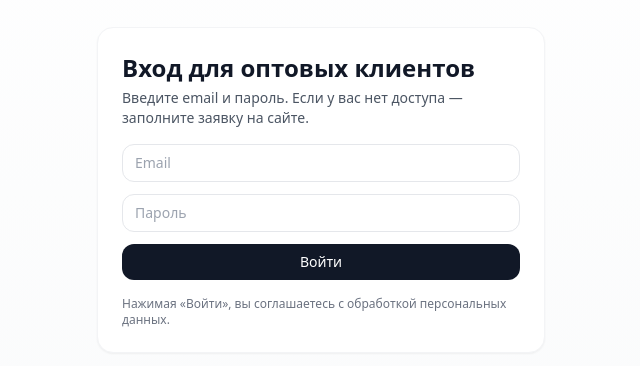
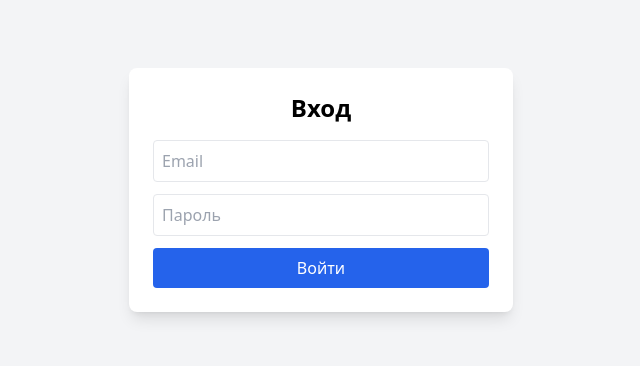
Before and after one commit to maxpeshkun/kawa-by-site, a Next.js app: page /login in a window 1280 px wide. Shown: the part 210-576 px from the top of the page, without its empty margins (319-959 px from the left). Built offline with nearby package versions, Linux system fonts and the light colour scheme.

Commit message:
Update login.js

```diff
--- a/pages/login.js
+++ b/pages/login.js
@@ -1,88 +1,91 @@
-// pages/auth/login.js
-import React, { useEffect, useState } from "react";
+import { useState } from "react";
+import { useRouter } from "next/router";
 
 export default function LoginPage() {
   const [email, setEmail] = useState("");
   const [password, setPassword] = useState("");
-  const [submitting, setSubmitting] = useState(false);
-  const [err, setErr] = useState(null);
+  const [loading, setLoading] = useState(false);
+  const [error, setError] = useState(null);
+  const router = useRouter();
 
-  // куда вернуться после логина
-  const [next, setNext] = useState("/");
-  useEffect(() => {
+  const handleSubmit = async (e) => {
+    e.preventDefault();
+    setLoading(true);
+    setError(null);
+
     try {
-      const url = new URL(window.location.href);
-      const n = url.searchParams.get("next");
-      setNext(n && n.startsWith("/") ? n : "/wholesale/order");
-    } catch {
-      setNext("/wholesale/order");
-    }
-  }, []);
-
-  async function onSubmit(e) {
-    e.preventDefault();
-    setErr(null);
-    try {
-      setSubmitting(true);
-      const resp = await fetch("/api/auth/login", {
+      // 1. Запрос логина
+      const loginRes = await fetch("/api/auth/login", {
         method: "POST",
         headers: { "Content-Type": "application/json" },
         body: JSON.stringify({ email, password }),
       });
-      const data = await resp.json().catch(() => ({}));
-      if (!resp.ok) throw new Error(data?.error || `HTTP ${resp.status}`);
-      window.location.href = next;
-    } catch (e) {
-      setErr(String(e?.message || e));
-    } finally {
-      setSubmitting(false);
-    }
+
+      if (!loginRes.ok) {
+        throw new Error("Неверный email или пароль");
       }
 
+      const { token } = await loginRes.json();
+      localStorage.setItem("token", token);
+
+      // 2. Проверка пользователя
+      const meRes = await fetch("/api/auth/me", {
+        headers: { Authorization: `Bearer ${token}` },
+      });
+
+      if (!meRes.ok) {
+        throw new Error("Ошибка авторизации");
+      }
+
+      const user = await meRes.json();
+      console.log("✅ Авторизован:", user);
+
+      // 3. Переход на личный кабинет
+      router.push("/dashboard");
+
+    } catch (err) {
+      setError(err.message);
+    } finally {
+      setLoading(false);
+    }
+  };
+
   return (
-    <div className="min-h-screen bg-gradient-to-b from-white to-gray-50 text-gray-900 grid place-items-center px-4">
-      <div className="w-full max-w-md rounded-2xl border border-gray-100 bg-white p-6 shadow-sm">
-        <div className="text-2xl font-bold">Вход для оптовых клиентов</div>
-        <div className="text-sm text-gray-600 mt-1">
-          Введите email и пароль. Если у вас нет доступа — заполните заявку на сайте.
-        </div>
+    <div className="flex items-center justify-center min-h-screen bg-gray-100">
+      <form
+        onSubmit={handleSubmit}
+        className="bg-white shadow-lg rounded-lg p-6 w-full max-w-sm"
+      >
+        <h2 className="text-2xl font-bold mb-4 text-center">Вход</h2>
 
-        {err && (
-          <div className="mt-3 rounded-xl border border-amber-200 bg-amber-50 px-3 py-2 text-sm text-amber-800">
-            {err}
-          </div>
-        )}
-
-        <form className="mt-4 grid gap-3" onSubmit={onSubmit}>
         <input
           type="email"
           placeholder="Email"
           value={email}
+          onChange={(e) => setEmail(e.target.value)}
+          className="w-full mb-3 p-2 border rounded"
           required
-            onChange={(e) => setEmail(e.target.value)}
-            className="w-full rounded-xl border border-gray-200 px-3 py-2 text-sm focus:outline-none focus:ring-2 focus:ring-gray-300"
         />
+
         <input
           type="password"
           placeholder="Пароль"
           value={password}
+          onChange={(e) => setPassword(e.target.value)}
+          className="w-full mb-3 p-2 border rounded"
           required
-            onChange={(e) => setPassword(e.target.value)}
-            className="w-full rounded-xl border border-gray-200 px-3 py-2 text-sm focus:outline-none focus:ring-2 focus:ring-gray-300"
         />
+
         <button
           type="submit"
-            disabled={submitting}
-            className={`rounded-xl px-4 py-2 text-sm ${submitting ? "bg-gray-300 text-gray-500" : "bg-gray-900 text-white hover:opacity-90"}`}
+          disabled={loading}
+          className="w-full bg-blue-600 text-white py-2 rounded hover:bg-blue-700"
         >
-            {submitting ? "Входим…" : "Войти"}
+          {loading ? "Входим..." : "Войти"}
         </button>
+
+        {error && <p className="text-red-500 mt-3 text-center">{error}</p>}
       </form>
-
-        <div className="text-xs text-gray-500 mt-4">
-          Нажимая «Войти», вы соглашаетесь с обработкой персональных данных.
-        </div>
-      </div>
     </div>
   );
 }
```
Lines whose indentation alone changed are shown as unchanged.
